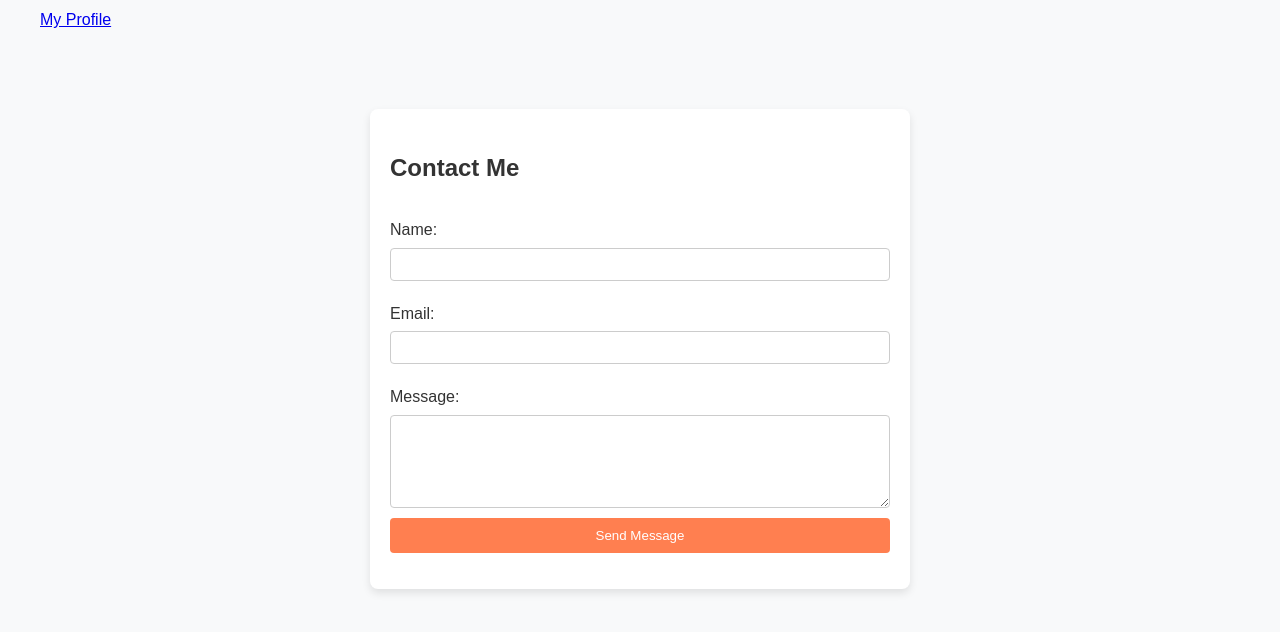
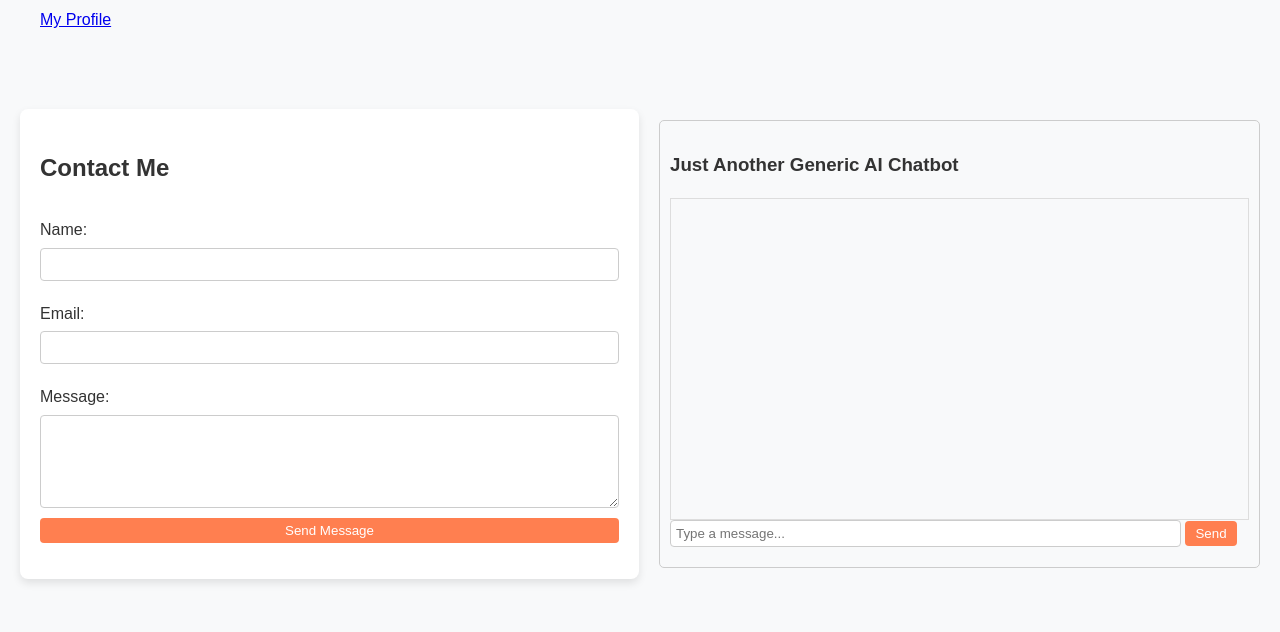
Before and after one commit to nelsojo/JonNelson, a plain HTML site: page index.html in a window 1280 px wide. Shown: the part 558-1190 px from the top of the page. Drawn offline with Linux system fonts and the light colour scheme.

Commit message:
chatbot update

```diff
--- /dev/null
+++ b/chatbot.js
@@ -0,0 +1,31 @@
+const API_KEY = "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"
+
+async function sendMessage() {
+    const userInput = document.getElementById("user-input").value;
+    if (!userInput.trim()) return;
+
+    // Display user message
+    const chatBox = document.getElementById("chat-box");
+    chatBox.innerHTML += `<div class="message user">${userInput}</div>`;
+
+    // Call OpenAI API
+    const response = await fetch("https://api.openai.com/v1/chat/completions", {
+        method: "POST",
+        headers: {
+            "Content-Type": "application/json",
+            "Authorization": `Bearer ${API_KEY}`
+        },
+        body: JSON.stringify({
+            model: "gpt-3.5-turbo",
+            messages: [{ role: "user", content: userInput }]
+        })
+    });
+
+    const data = await response.json();
+    const botMessage = data.choices[0].message.content;
+
+    // Display bot response
+    chatBox.innerHTML += `<div class="message bot">${botMessage}</div>`;
+    document.getElementById("user-input").value = ""; // Clear input
+    chatBox.scrollTop = chatBox.scrollHeight; // Auto-scroll down
+}
--- a/index.html
+++ b/index.html
@@ -24,6 +24,7 @@
         <p><a href="https://www.linkedin.com/in/jon-nelson-78ba631a/" target="_blank">My Profile</a></p>
     </div>
 
+    <div id="contact-chat-container">
         <section id="contact">
             <h2>Contact Me</h2>
             <form id="contact-form">
@@ -40,7 +41,18 @@
             </form>
             <p id="form-status"></p>
         </section>
+
+        <div id="chat-container">
+            <h3>Just Another Generic AI Chatbot</h3>
+            <div id="chat-box"></div>
+            <input type="text" id="user-input" placeholder="Type a message..." />
+            <button onclick="sendMessage()">Send</button>
+        </div>
+    </div>
+
+
     <button id="dark-mode-toggle">🌙 Dark Mode</button>
+    <script src="chatbot.js"></script>
     <script src = "contact.js"></script>
     <script src = "dark-mode.js"></script>
 </body>
--- a/style.css
+++ b/style.css
@@ -309,3 +309,46 @@ body {
 .dark-mode h1, .dark-mode h2 {
     color: #d3d3d3; /* Light gray */
 }
+
+#chat-container { width: 300px; margin: auto; border: 1px solid #ccc; padding: 10px; }
+#chat-box { height: 300px; overflow-y: auto; border-bottom: 1px solid #ccc; padding: 5px; }
+.message { padding: 5px; margin: 5px 0; }
+.user { text-align: right; background: #e0e0e0; }
+.bot { text-align: left; background: #d0f0d0; }
+
+#contact-chat-container {
+    display: flex;
+    justify-content: space-between; /* Space them evenly */
+    align-items: flex-start; /* Align to the top */
+    gap: 20px; /* Add space between form and chatbot */
+}
+
+#contact {
+    flex: 1; /* Make it take up half the space */
+    max-width: 50%; /* Prevent it from growing too large */
+}
+
+#chat-container {
+    flex: 1;
+    max-width: 50%;
+    border: 1px solid #ccc;
+    padding: 10px;
+    border-radius: 5px;
+}
+
+#chat-box {
+    border: 1px solid #ddd;
+    padding: 10px;
+    height: 300px;
+    overflow-y: auto;
+}
+
+#user-input {
+    width: calc(100% - 80px); /* Make input take most of the space */
+    padding: 5px;
+}
+
+button {
+    padding: 5px 10px;
+    cursor: pointer;
+}
```
Also changed, not shown: 1 other file. Lines whose indentation alone changed are shown as unchanged.
